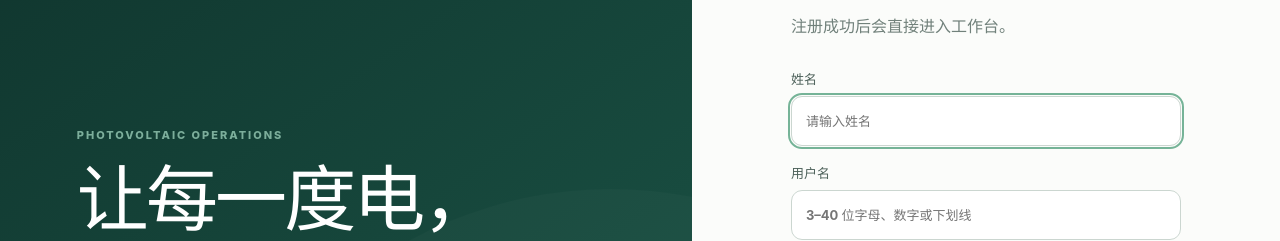
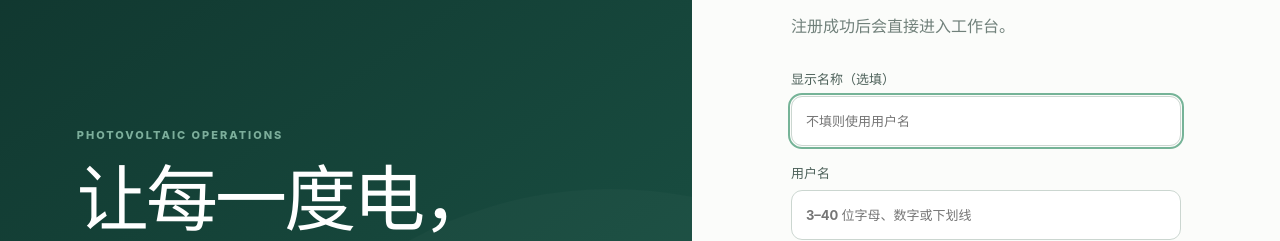
Before and after one commit to lheng2386-png/fumai-zhiwei, a website: page frontend/dist/login.html in a window 1280 px wide. Both pictures are taken after a click on the button "创建账号". Shown: the part 177-418 px from the top of the page. Drawn offline with Linux system fonts and the light colour scheme; no server answers.

Commit message:
fix(auth): make registration display name optional

```diff
--- a/frontend/dist/login.html
+++ b/frontend/dist/login.html
@@ -34,7 +34,7 @@
         <p class="eyebrow">CREATE ACCOUNT</p>
         <h2>创建新账号</h2>
         <p class="lead">注册成功后会直接进入工作台。</p>
-        <label>姓名<input name="display_name" autocomplete="name" required maxlength="100" placeholder="请输入姓名"></label>
+        <label>显示名称（选填）<input name="display_name" autocomplete="name" maxlength="100" placeholder="不填则使用用户名"></label>
         <label>用户名<input name="username" autocomplete="username" required pattern="[A-Za-z0-9._-]{3,40}" maxlength="40" placeholder="3–40 位字母、数字或下划线"></label>
         <label>账号类型<select name="role"><option value="operator">操作员</option><option value="viewer">查看者</option></select></label>
         <label>密码<input name="password" type="password" autocomplete="new-password" required minlength="10" maxlength="128" placeholder="至少 10 位"></label>
```
